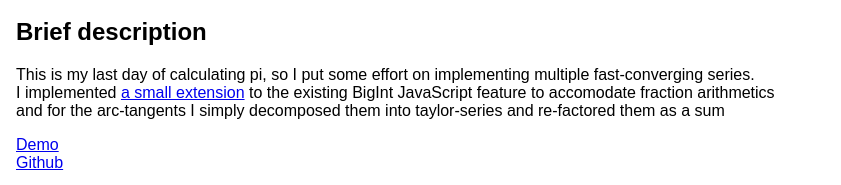
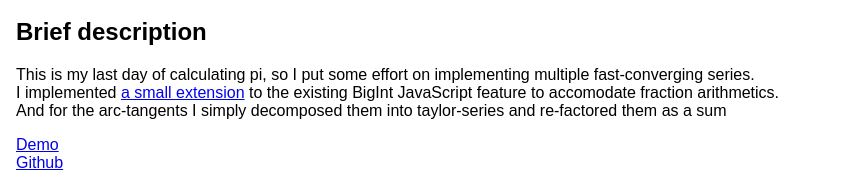
Before and after one commit to martian17/big-pi, a plain HTML site: page index.html in a window 1280 px wide. Shown: the part 734-919 px from the top of the page, 0-841 px from the left. Drawn offline with Linux system fonts and the light colour scheme.

Commit message:
added some algorithms as well as the description

```diff
--- a/index.html
+++ b/index.html
@@ -44,8 +44,8 @@
         <h2>Brief description</h2>
         <p>
             This is my last day of calculating pi, so I put some effort on implementing multiple fast-converging series.<br>
-            I implemented <a target="_blank" href="https://github.com/martian17/bigfrac.js">a small extension</a> to the existing BigInt JavaScript feature to accomodate fraction arithmetics<br>
-            and for the arc-tangents I simply decomposed them into taylor-series and re-factored them as a sum<br>
+            I implemented <a target="_blank" href="https://github.com/martian17/bigfrac.js">a small extension</a> to the existing BigInt JavaScript feature to accomodate fraction arithmetics.<br>
+            And for the arc-tangents I simply decomposed them into taylor-series and re-factored them as a sum<br>
         </p>
     </div>
     <a target="_blank" href="https://codepen.io/MartianLord/full/jOyKmGz">Demo</a><br>
```
Also changed, not shown: 1 other file.
